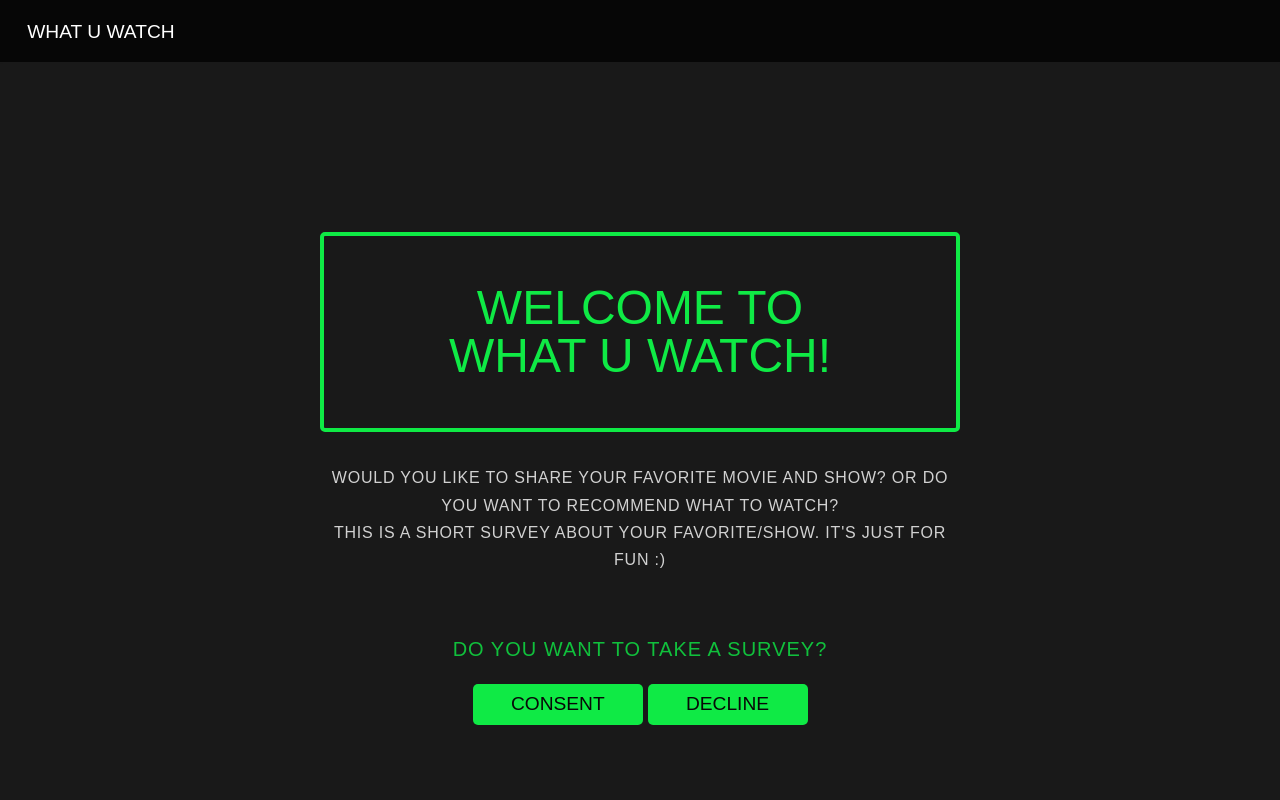
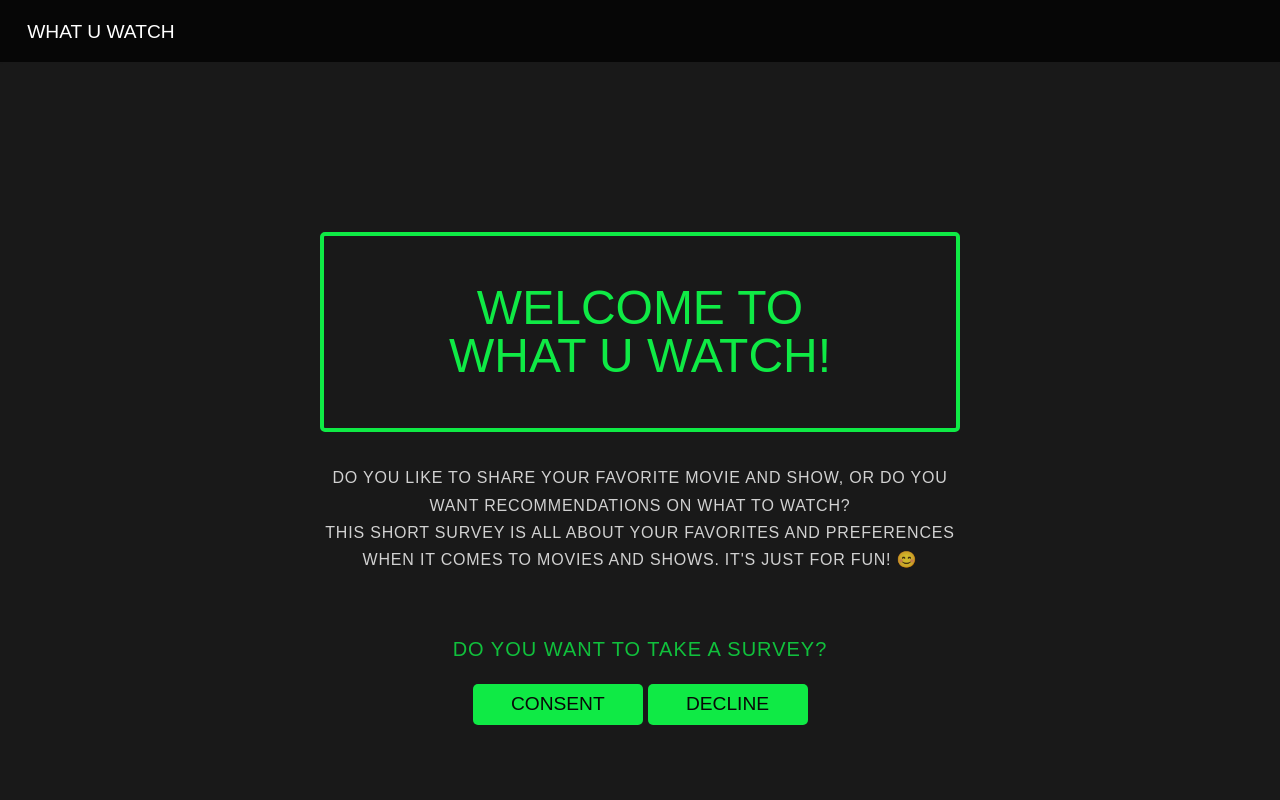
Before and after one commit to solswe/Survey-server, a Flask app: page / in a window 1280 px wide. Run offline with Flask 3, Linux system fonts and the light colour scheme; some libraries are stand-ins or nearby versions.

Commit message:
Update home

```diff
--- a/templates/home.html
+++ b/templates/home.html
@@ -5,9 +5,10 @@
         <div class="splash">
             <h1 class="splash-head">Welcome to<br> WHAT U WATCH!</h1>
             <p class="splash-subhead">
-                Would you like to share your favorite movie and show?
-                or Do you want to recommend what to watch?<br>
-                This is a short survey about your favorite/show. It's just for fun :)<br>
+                Do you like to share your favorite movie and show,
+                or do you want recommendations on what to watch?<br>
+                This short survey is all about your favorites and preferences when it comes to movies and shows.
+                It's just for fun! 😊<br>
             </p>
             <br>
             <p class="ask-consent">Do you want to take a survey?</p>
```
